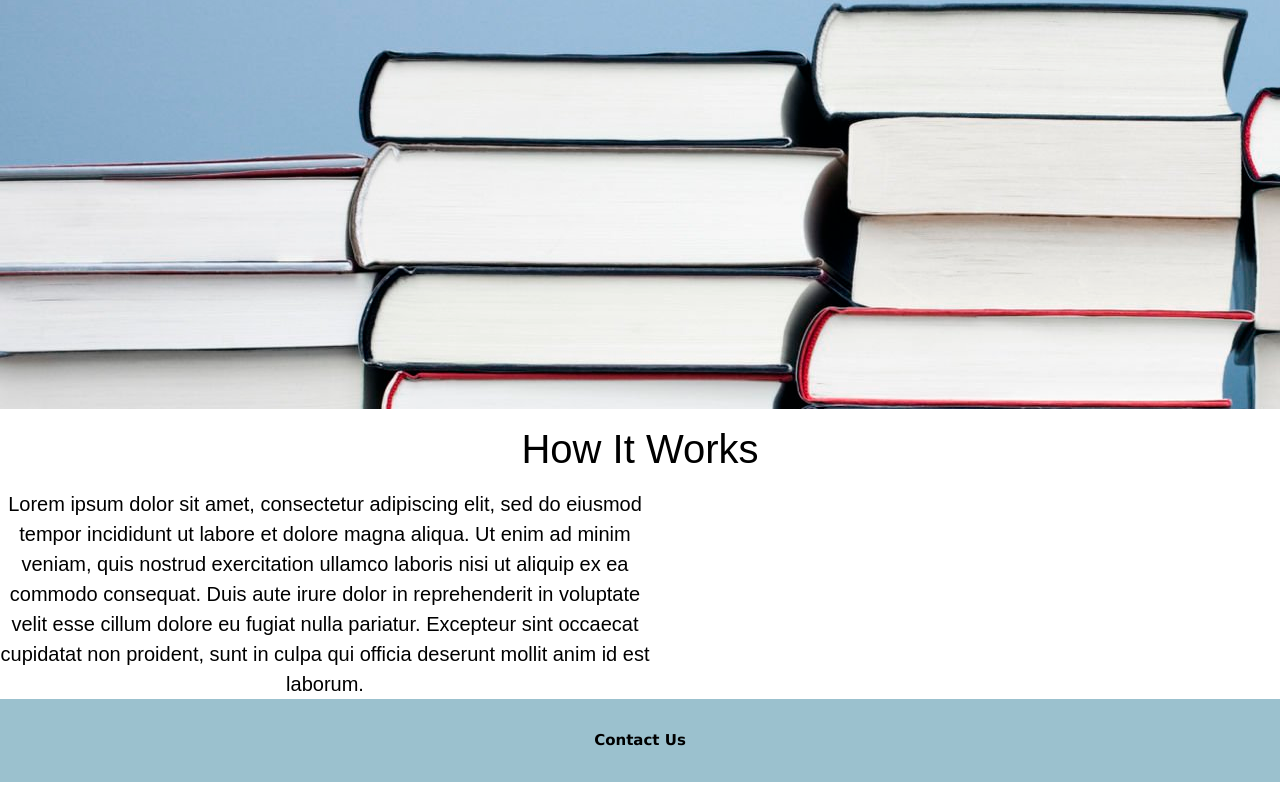
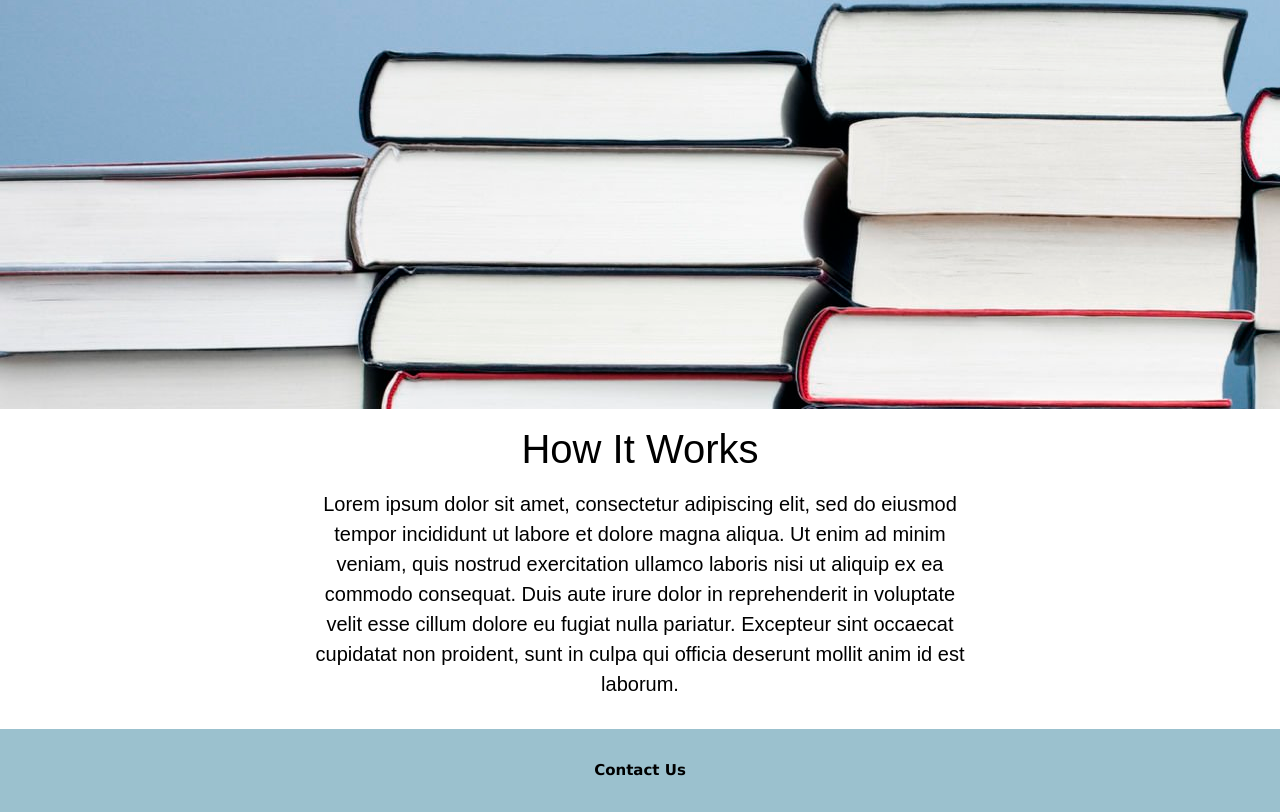
Before and after one commit to Serrin-Sage/Web-Reads, a React (Create React App) app: page / in a window 1280 px wide. Shown: the part 427-1239 px from the top of the page. Before the commit the page ends 1209 px from the top, so only its background shows below. Built offline with nearby package versions, Linux system fonts and the light colour scheme.

Commit message:
Added deploymanet link to ReadMe

```diff
--- a/src/App.js
+++ b/src/App.js
@@ -31,10 +31,11 @@ function App() {
         </Routes>
       </div>
       <div className="Footer">
-      <Footer />
+
         <Routes>
           <Route path='/contactus' element={<AboutUs />}/>
         </Routes>
+        <Footer />
       </div>
 
 
--- a/src/index.css
+++ b/src/index.css
@@ -136,7 +136,7 @@
     font-size: 40px;
     text-align: center;
     flex-direction: column;
-
+    align-items: center;
 }
 
 h2 {
@@ -152,8 +152,8 @@ h2 {
     font-family: 'Corbel', sans-serif;
     font-size: 20px;
     text-align: center;
-    align-items: center;
-    justify-content: center;
+
+    padding-bottom: 2rem;
 }
 
 /* sign up/in forms */
--- a/src/test-style.css
+++ b/src/test-style.css
@@ -16,7 +16,7 @@
 .button-container {
    display: flex;
    flex-direction: row;
-   position: relative;
+   /* position: relative; */
 
 }
 
```
Also changed, not shown: 1 other file (tests, documents, lock files or other folders).
